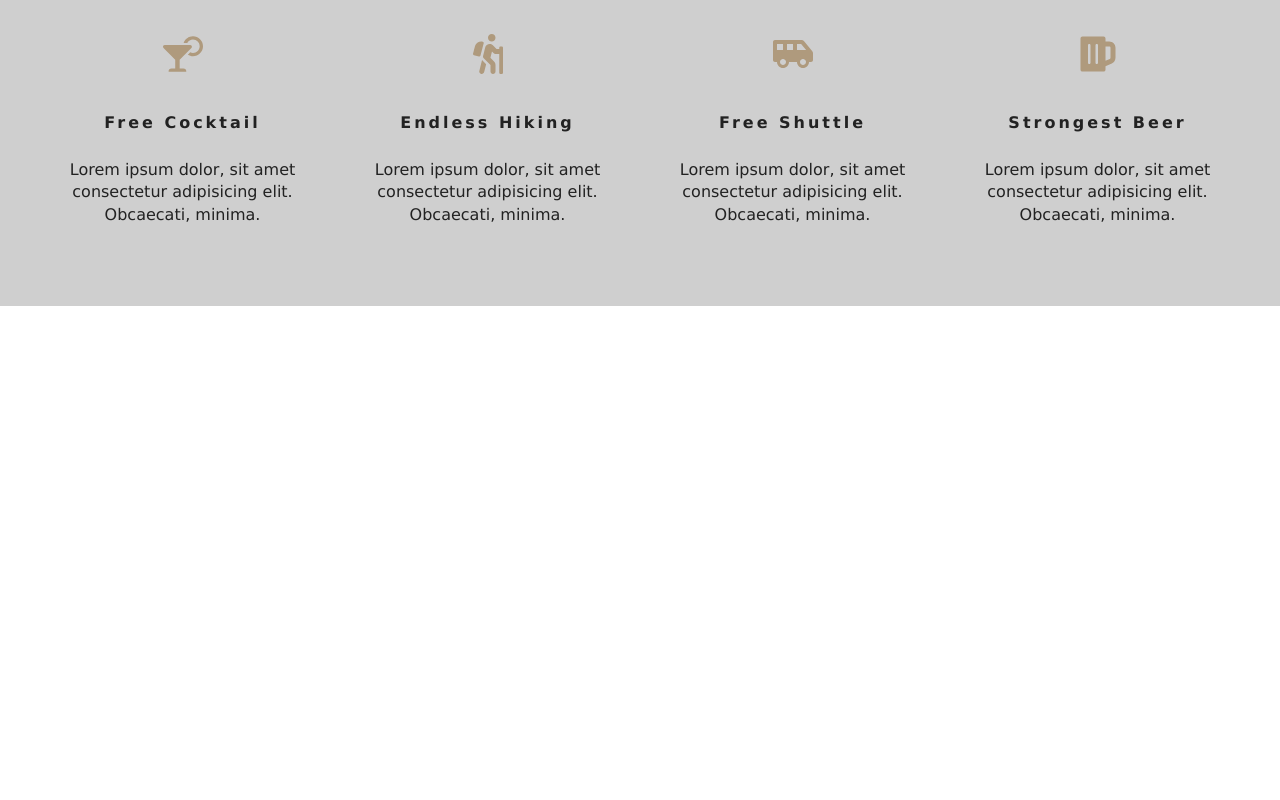
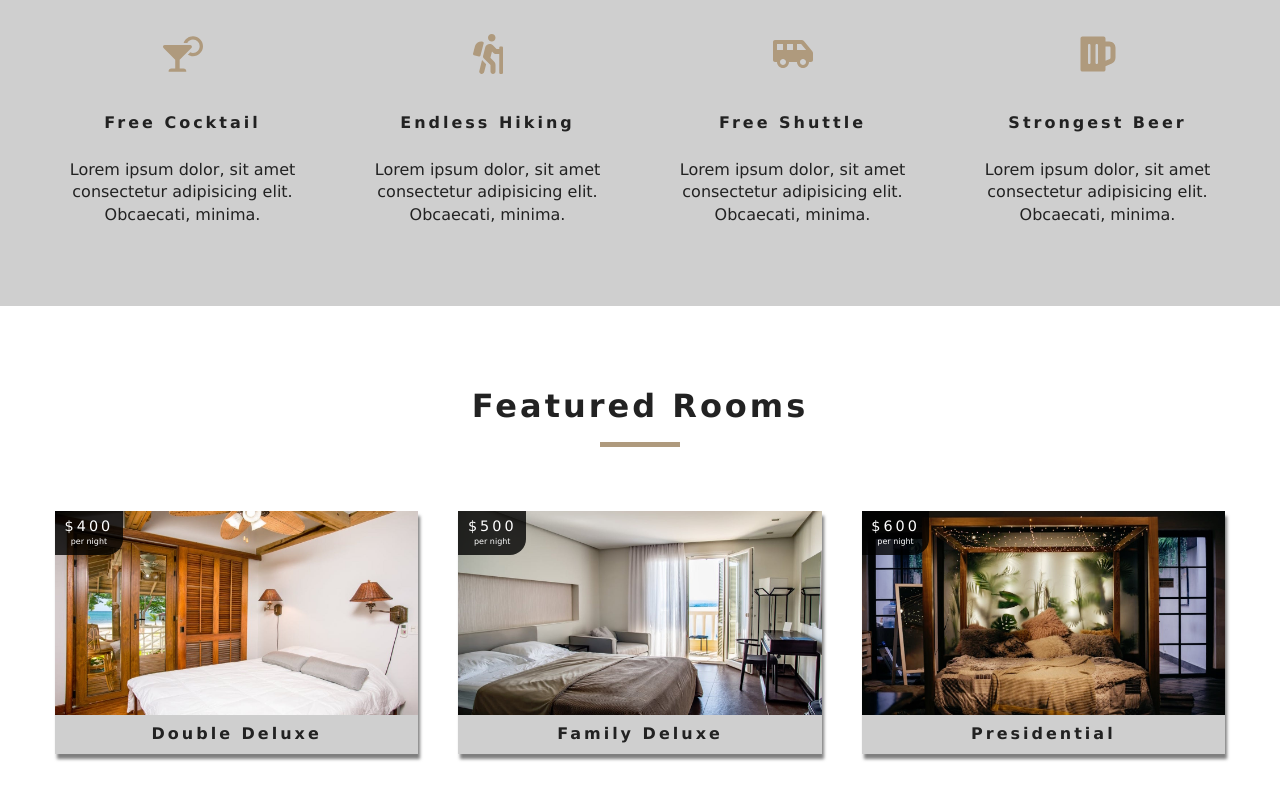
Before and after one commit to dev-kani/React_Beach_Resort_Project, a React (Create React App) app: page / in a window 1280 px wide. Shown: the part 1016-1816 px from the top of the page. Before the commit the page ends 1322 px from the top, so only its background shows below. Built offline with nearby package versions, Linux system fonts and the light colour scheme.

Commit message:
featuredRoom completed

```diff
--- a/src/App.js
+++ b/src/App.js
@@ -14,8 +14,8 @@
       <Navbar />
       <Switch>
         <Route exact path="/" component={Home} />
-        <Route exact path="/Rooms" component={Rooms} />
-        <Route exact path="/SingleRoom" component={SingleRoom} />
+        <Route exact path="/rooms" component={Rooms} />
+        <Route exact path="/rooms/:slug" component={SingleRoom} />
         <Route component={Error} />
       </Switch>
     </>
--- /dev/null
+++ b/src/components/FeaturedRoom.jsx
@@ -0,0 +1,26 @@
+import React, { Component } from 'react'
+import { RoomContext } from '../context'
+import Loading from './Loading'
+import Title from './Title'
+import Room from './Room'
+
+export class FeaturedRoom extends Component {
+    static contextType = RoomContext
+    render() {
+        let { loading, featuredRooms: rooms } = this.context
+        rooms = rooms.map(room => {
+            return <Room key={room.id} room={room} />
+        })
+        return (
+            <section className="featured-rooms" >
+                <Title title="featured rooms" />
+                <div className='featured-rooms-center'>
+                    {loading ? <Loading /> : rooms}
+                </div>
+            </section>
+
+        )
+    }
+}
+
+export default FeaturedRoom
--- /dev/null
+++ b/src/components/Loading.jsx
@@ -0,0 +1,14 @@
+import React from 'react'
+import loadingGif from '../images/gif/loading-arrow.gif'
+
+
+const Loading = () => {
+    return (
+        <div className='loading'>
+            <h4>rooms data loading ... </h4>
+            <img src={loadingGif} alt="" />
+        </div>
+    )
+}
+
+export default Loading
--- /dev/null
+++ b/src/components/Room.jsx
@@ -0,0 +1,33 @@
+import React from 'react'
+import { Link } from 'react-router-dom'
+import defaultImg from '../images/room-1.jpeg'
+import PropTypes from 'prop-types'
+
+export default function Room({ room }) {
+    const { name, slug, images, price } = room
+
+    return (
+        <article className='room'>
+            <div className='img-container'>
+                <img src={images[0] || defaultImg} alt="single room" />
+                <div className='price-top'>
+                    <h6>${price}</h6>
+                    <p>per night</p>
+                </div>
+                <Link to={`/rooms/${slug}`} className="btn-primary room-link">
+                    Features
+                </Link>
+            </div>
+            <p className='room-info'>{name}</p>
+        </article>
+    )
+}
+
+Room.propTypes = {
+    room: PropTypes.shape({
+        name: PropTypes.string.isRequired,
+        slug: PropTypes.string.isRequired,
+        images: PropTypes.arrayOf(PropTypes.string).isRequired,
+        price: PropTypes.number.isRequired
+    })
+};
--- a/src/context.js
+++ b/src/context.js
@@ -1,167 +1,49 @@
-import React, { Component } from "react";
-import items from "./data";
-import Client from "./Contentful";
+import React, { Component } from 'react'
 
-const RoomContext = React.createContext();
+import items from './data'
 
-export default class RoomProvider extends Component {
+const RoomContext = React.createContext()
+
+class RoomProvider extends Component {
   state = {
     rooms: [],
     sortedRooms: [],
     featuredRooms: [],
-    loading: true,
-    //
-    type: "all",
-    capacity: 1,
-    price: 0,
-    minPrice: 0,
-    maxPrice: 0,
-    minSize: 0,
-    maxSize: 0,
-    breakfast: false,
-    pets: false
-  };
-
-  // getData = async () => {
-  //   try {
-  //     let response = await Client.getEntries({
-  //       content_type: "beachResortRoom"
-  //     });
-  //     let rooms = this.formatData(response.items);
-
-  //     let featuredRooms = rooms.filter(room => room.featured === true);
-  //     //
-  //     let maxPrice = Math.max(...rooms.map(item => item.price));
-  //     let maxSize = Math.max(...rooms.map(item => item.size));
-  //     this.setState({
-  //       rooms,
-  //       featuredRooms,
-  //       sortedRooms: rooms,
-  //       loading: false,
-  //       //
-  //       price: maxPrice,
-  //       maxPrice,
-  //       maxSize
-  //     });
-  //   } catch (error) {
-  //     console.log(error);
-  //   }
-  // };
+    loading: true
+  }
 
   componentDidMount() {
-    // this.getData();
-    let rooms = this.formatData(items);
-    let featuredRooms = rooms.filter(room => room.featured === true);
-    //
-    let maxPrice = Math.max(...rooms.map(item => item.price));
-    let maxSize = Math.max(...rooms.map(item => item.size));
+    let rooms = this.formateData(items)
+    let featuredRooms = rooms.filter(room => room.featured === true)
     this.setState({
       rooms,
       featuredRooms,
       sortedRooms: rooms,
-      loading: false,
-      //
-      price: maxPrice,
-      maxPrice,
-      maxSize
-    });
+      loading: false
+    })
   }
 
-  formatData(items) {
+  formateData(items) {
     let tempItems = items.map(item => {
       let id = item.sys.id;
-      let images = item.fields.images.map(image => image.fields.file.url);
+      let images = item.fields.images.map(image =>
+        image.fields.file.url)
 
-      let room = { ...item.fields, images, id };
-      return room;
-    });
-    return tempItems;
+      let room = { ...item.fields, images, id }
+      return room
+    })
+    return tempItems
   }
-  getRoom = slug => {
-    let tempRooms = [...this.state.rooms];
-    const room = tempRooms.find(room => room.slug === slug);
-    return room;
-  };
-  handleChange = event => {
-    const target = event.target;
-    const value = target.type === "checkbox" ? target.checked : target.value;
-    const name = target.name;
-    console.log(name, value);
 
-    this.setState(
-      {
-        [name]: value
-      },
-      this.filterRooms
-    );
-  };
-  filterRooms = () => {
-    let {
-      rooms,
-      type,
-      capacity,
-      price,
-      minSize,
-      maxSize,
-      breakfast,
-      pets
-    } = this.state;
-
-    let tempRooms = [...rooms];
-    // transform values
-    // get capacity
-    capacity = parseInt(capacity);
-    price = parseInt(price);
-    // filter by type
-    if (type !== "all") {
-      tempRooms = tempRooms.filter(room => room.type === type);
-    }
-    // filter by capacity
-    if (capacity !== 1) {
-      tempRooms = tempRooms.filter(room => room.capacity >= capacity);
-    }
-    // filter by price
-    tempRooms = tempRooms.filter(room => room.price <= price);
-    //filter by size
-    tempRooms = tempRooms.filter(
-      room => room.size >= minSize && room.size <= maxSize
-    );
-    //filter by breakfast
-    if (breakfast) {
-      tempRooms = tempRooms.filter(room => room.breakfast === true);
-    }
-    //filter by pets
-    if (pets) {
-      tempRooms = tempRooms.filter(room => room.pets === true);
-    }
-    this.setState({
-      sortedRooms: tempRooms
-    });
-  };
   render() {
     return (
-      <RoomContext.Provider
-        value={{
-          ...this.state,
-          getRoom: this.getRoom,
-          handleChange: this.handleChange
-        }}
-      >
+      <RoomContext.Provider value={{ ...this.state }}>
         {this.props.children}
       </RoomContext.Provider>
-    );
+    )
   }
 }
-const RoomConsumer = RoomContext.Consumer;
 
-export { RoomProvider, RoomConsumer, RoomContext };
+const RoomConsumer = RoomContext.Consumer
 
-export function withRoomConsumer(Component) {
-  return function ConsumerWrapper(props) {
-    return (
-      <RoomConsumer>
-        {value => <Component {...props} context={value} />}
-      </RoomConsumer>
-    );
-  };
-}
+export { RoomProvider, RoomConsumer, RoomContext }
--- a/src/index.js
+++ b/src/index.js
@@ -1,13 +1,15 @@
 import React from "react";
 import ReactDOM from "react-dom";
 import { BrowserRouter as Router } from "react-router-dom";
-// import './index.css';
 import App from "./App";
+import { RoomProvider } from './context'
 
 ReactDOM.render(
-  <Router>
-    <App />
-  </Router>
+  <RoomProvider>
+    <Router>
+      <App />
+    </Router>
+  </RoomProvider>
   ,
   document.getElementById("root")
 );
--- a/src/pages/Home.jsx
+++ b/src/pages/Home.jsx
@@ -3,6 +3,7 @@
 import Services from '../components/Services'
 import Banner from '../components/Banner'
 import Hero from '../components/Hero'
+import FeaturedRoom from '../components/FeaturedRoom'
 
 
 
@@ -20,6 +21,7 @@
                 </Banner>
             </Hero>
             <Services />
+            <FeaturedRoom />
         </>
     )
 }
```
